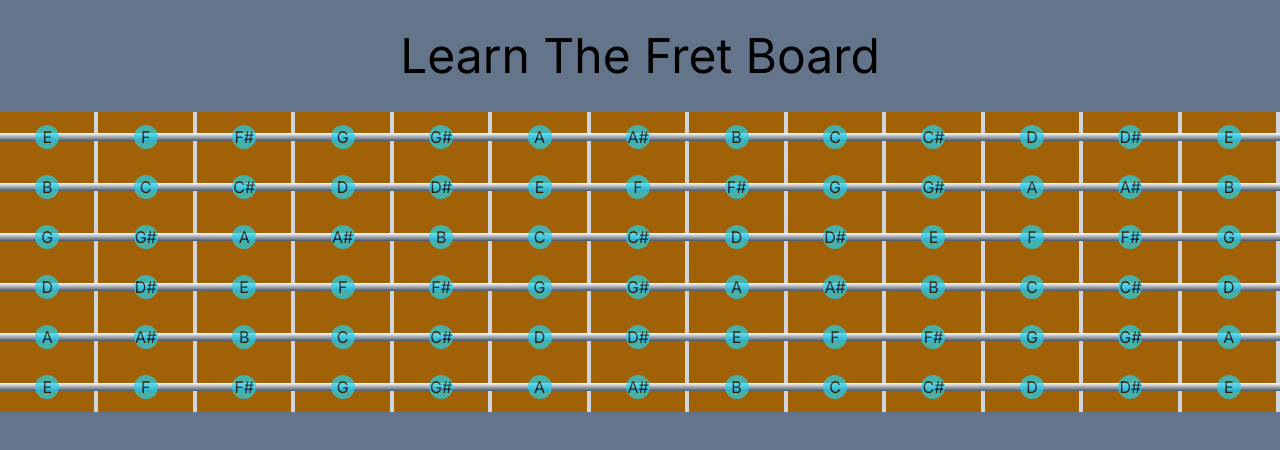
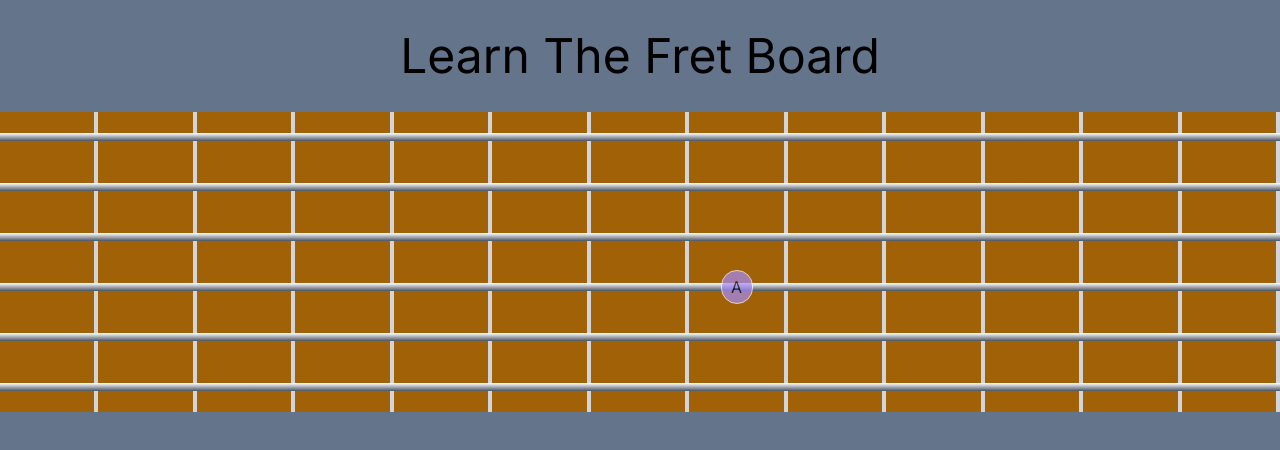
Before and after one commit to PeterMyrobot/techAndGuitar, a Next.js app: page /LearnTheFretBoard in a window 1280 px wide. Shown: the top 450 px of the page. Built offline with nearby package versions, Linux system fonts and the light colour scheme.

Commit message:
update fretboard with notes props

```diff
--- a/src/app/LearnTheFretBoard/component/FretBoard.tsx
+++ b/src/app/LearnTheFretBoard/component/FretBoard.tsx
@@ -1,8 +1,8 @@
-import React from "react";
+import React from 'react';
 
-const NOTE = ["A", "A#", "B", "C", "C#", "D", "D#", "E", "F", "F#", "G", "G#"];
+const NOTE = ['A', 'A#', 'B', 'C', 'C#', 'D', 'D#', 'E', 'F', 'F#', 'G', 'G#'];
 
-const TUNING = ["E", "A", "D", "G", "B", "E"];
+const TUNING = ['E', 'A', 'D', 'G', 'B', 'E'].reverse();
 
 const FRET = 12;
 
@@ -10,35 +10,62 @@ type TNote = {
   string: number;
   fret: number;
   color: string;
+  showingNote: boolean;
 };
 
 type TFretBoard = {
-  notes: TNote[];
+  notes?: TNote[];
 };
 
-const getNote = (startNote: string, fret: number) => {
-  const index = (NOTE.indexOf(startNote) + fret) % NOTE.length;
+const getNote = (stringIdx: number, fretIdx: number) => {
+  const tuningString = TUNING[stringIdx];
+  const index = (NOTE.indexOf(tuningString) + fretIdx) % NOTE.length;
   return NOTE[index];
 };
 
-function FretBoard({ notes }: TFretBoard) {
+const getFretPositionIndex = (stringIdx: number, fretIdx: number) => `${stringIdx}-${fretIdx}`;
+
+const NoteOnFretboard = ({ note }) => {
+  const { string, fret, color = 'bg-cyan-400', showingNote } = note;
+  const noteMark = getNote(string, fret);
+  console.log(string, fret, color, showingNote, noteMark);
+
+  return (
+    <div
+      className={`absolute rounded-full ${color} opacity-70 font-white w-8 aspect-square text-center leading-8  border-white border`}
+    >
+      {showingNote ? noteMark : ''}
+    </div>
+  );
+};
+
+function FretBoard({
+  notes = [{ string: 3, fret: 7, color: 'bg-violet-400', showingNote: true }],
+}: TFretBoard) {
+  const notesMap = notes.reduce((map, note) => {
+    const notePosition = getFretPositionIndex(note.string, note.fret);
+    map[notePosition] = note;
+    return map;
+  }, {} as Record<string, any>);
+  console.log({ notesMap });
   return (
     <div className="flex flex-col bg-yellow-700 h-[300px]">
-      {TUNING.reverse().map((note, index) => {
+      {TUNING.map((_, stringIdx) => {
         return (
           <div
-            key={index}
-            className=" flex before:absolute before:mt-[21px] before:bg-blue-500 before:h-2 before:w-full before:bg-gradient-to-b before:from-white before:to-gray-600 after:z-10 h-[50px]"
+            key={stringIdx}
+            className=" flex before:absolute before:mt-[21px]  before:h-2 before:w-full before:bg-gradient-to-b before:from-white before:to-gray-600 after:z-10 h-[50px]"
           >
-            {Array.from({ length: FRET + 1 }).map((_, i) => {
+            {Array.from({ length: FRET + 1 }).map((_, fretIdx) => {
+              const currentPosition = getFretPositionIndex(stringIdx, fretIdx);
+              const isMarked = currentPosition in notesMap;
+
               return (
                 <div
-                  key={`${index}-${i}`}
-                  className="grow border-r-4 border-gray-300 ] flex justify-center items-center "
+                  key={currentPosition}
+                  className="grow border-r-4 border-gray-300 flex justify-center items-center "
                 >
-                  <div className="rounded-full bg-cyan-400 opacity-70 font-white h-6 w-6 text-center border-white">
-                    {getNote(note, i)}
-                  </div>
+                  {isMarked && <NoteOnFretboard note={notesMap[currentPosition]} />}
                 </div>
               );
             })}
```
